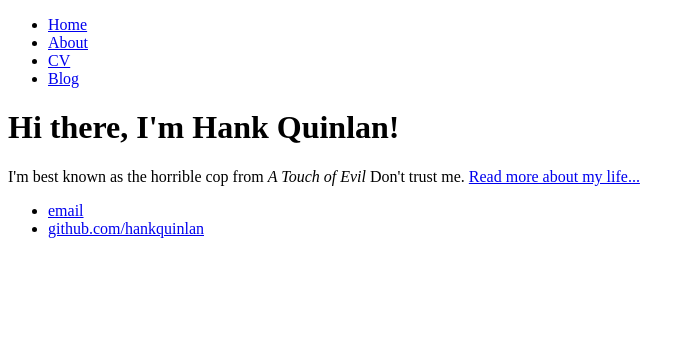
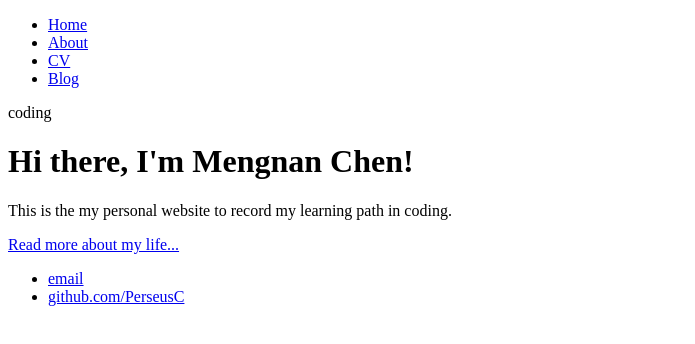
Before and after one commit to PerseusC/PerseusC.github.io, a plain HTML site: page index.html in a window 1280 px wide. Shown: the whole page, without its empty margins (0-695 px from the left). Drawn offline with Linux system fonts and the light colour scheme.

Commit message:
Update index.html

```diff
--- a/index.html
+++ b/index.html
@@ -1,7 +1,7 @@
 <!DOCTYPE html>
 <html>
 	<head>
-		<title>Hank Quinlan, Horrible Cop</title>
+		<title>Mengnan Chen's Website</title>
 	</head>
 	<body>
 		<nav>
@@ -13,15 +13,16 @@
     		</ul>
 		</nav>
 		<div class="container">
-    		<div class="blurb">
-        		<h1>Hi there, I'm Hank Quinlan!</h1>
-				<p>I'm best known as the horrible cop from <em>A Touch of Evil</em> Don't trust me. <a href="/about">Read more about my life...</a></p>
+    		<div class="blurb">coding
+        		<h1>Hi there, I'm Mengnan Chen!</h1>
+				<p>This is the my personal website to record my learning path in coding.</p>
+				<p><a href="/about">Read more about my life...</a></p>
     		</div><!-- /.blurb -->
 		</div><!-- /.container -->
 		<footer>
     		<ul>
-        		<li><a href="mailto:hankquinlanhub@gmail.com">email</a></li>
-        		<li><a href="https://github.com/hankquinlan">github.com/hankquinlan</a></li>
+        		<li><a href="mailto:cmn891127b@gmail.com">email</a></li>
+        		<li><a href="https://github.com/PerseusC">github.com/PerseusC</a></li>
 			</ul>
 		</footer>
 	</body>
```
